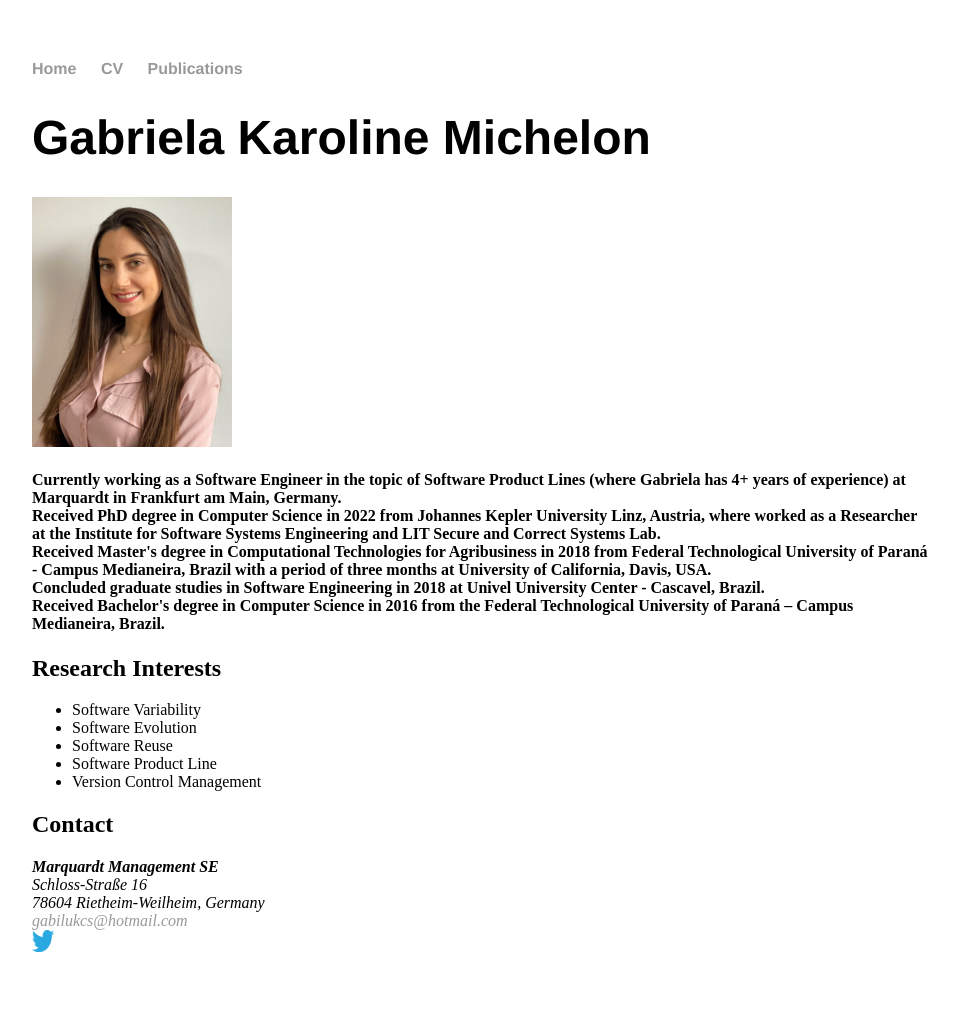
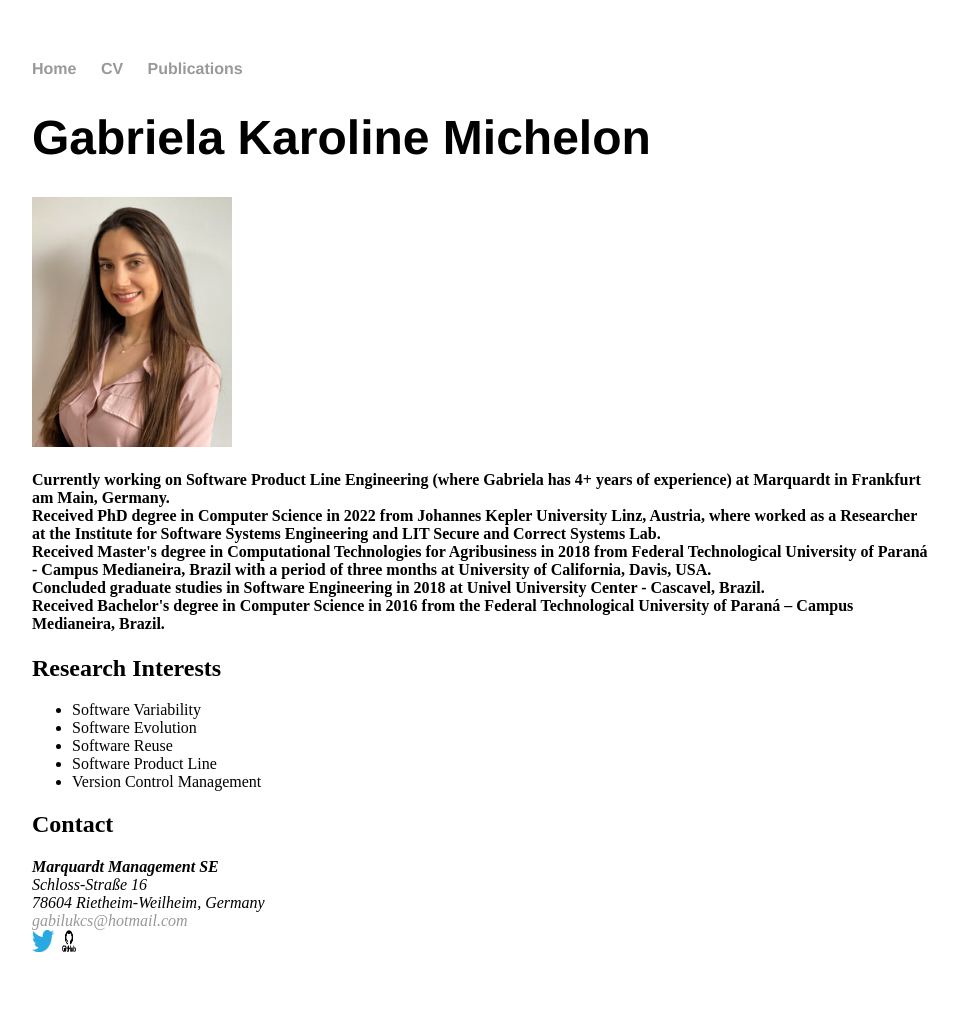
Before and after one commit to GabrielaMichelon/gabrielamichelon.github.io, a Jekyll site: the page index.html, which Jekyll copies as it is, in a window 1280 px wide. Shown: the whole page, without its empty margins (160-1118 px from the left). Built offline with Jekyll 4.4.1, drawn with Linux system fonts in a browser that asks for light colours.

Commit message:
update bio

```diff
--- a/index.html
+++ b/index.html
@@ -20,7 +20,7 @@
 					<p><img src="img/pic.jpg" width="200" height="250" style="vertical-align:middle;margin:0px 0px">
 				</div>
 				<div class="span10">
-					<h4> Currently working as a Software Engineer in the topic of Software Product Lines (where Gabriela has 4+ years of experience) at Marquardt in Frankfurt am Main, Germany.<br>
+					<h4> Currently working on Software Product Line Engineering (where Gabriela has 4+ years of experience) at Marquardt in Frankfurt am Main, Germany.<br>
 					Received PhD degree in Computer Science in 2022 from Johannes Kepler University Linz, Austria, where worked as a Researcher at the Institute for Software Systems Engineering and LIT Secure and Correct Systems Lab.<br>
 					Received Master's degree in Computational Technologies for Agribusiness in 2018 from Federal Technological University of Paraná - Campus Medianeira, Brazil with a period of three months at University of California, Davis, USA.<br>
 					Concluded graduate studies in Software Engineering in 2018 at Univel University Center - Cascavel, Brazil.<br>
@@ -40,6 +40,7 @@
 					78604 Rietheim-Weilheim, Germany<br>
 					<a href="mailto:gabilukcs@hotmail.com">gabilukcs@hotmail.com</a> <br>
 					<a href="https://twitter.com/GabiKMichelon"><img src="img/twitter_bird_logo_.png" alt="HTML tutorial" width="22" height="22" /></a>
+					<a href="https://github.com/GabrielaMichelon"><img src="img/GitHub_logo.png" alt="HTML tutorial" width="22" height="22" /></a>
 					<br>
 					</address>
 
```
Also changed, not shown: img/GitHub_logo.png (added).
